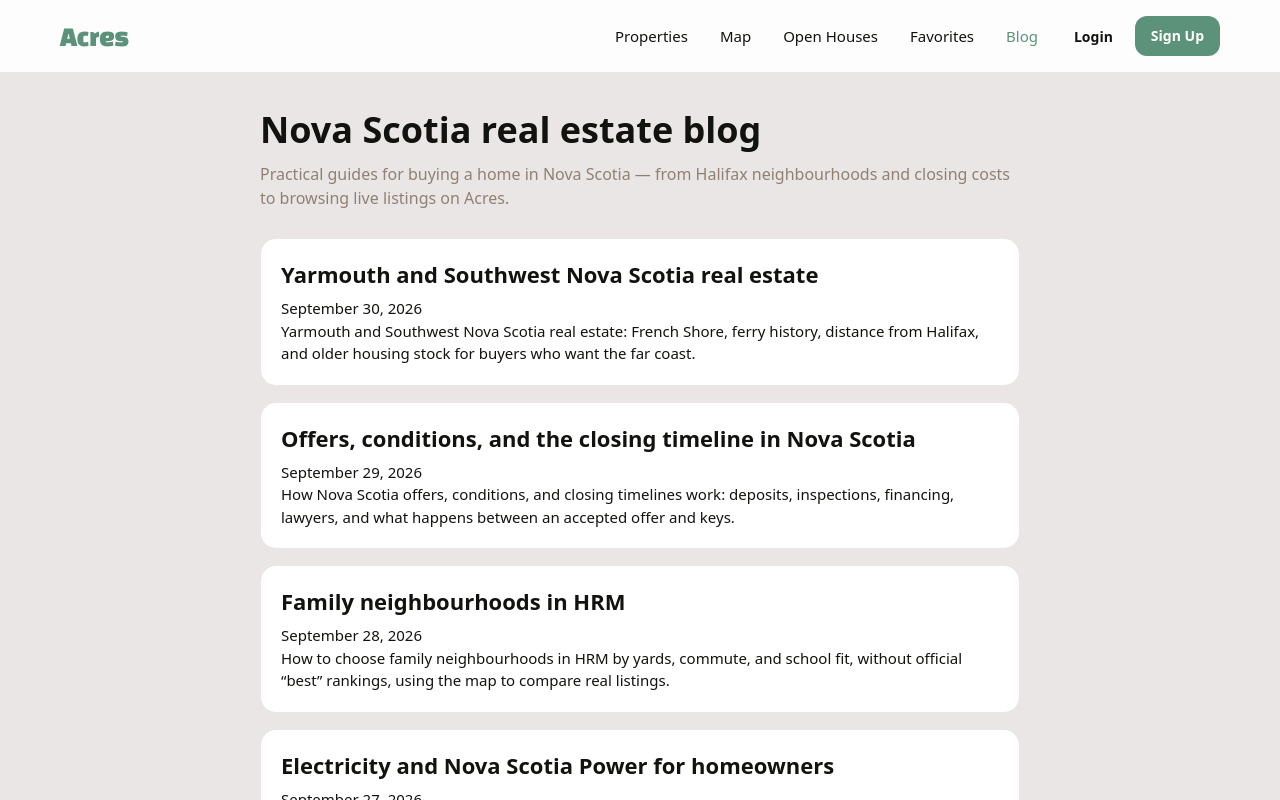
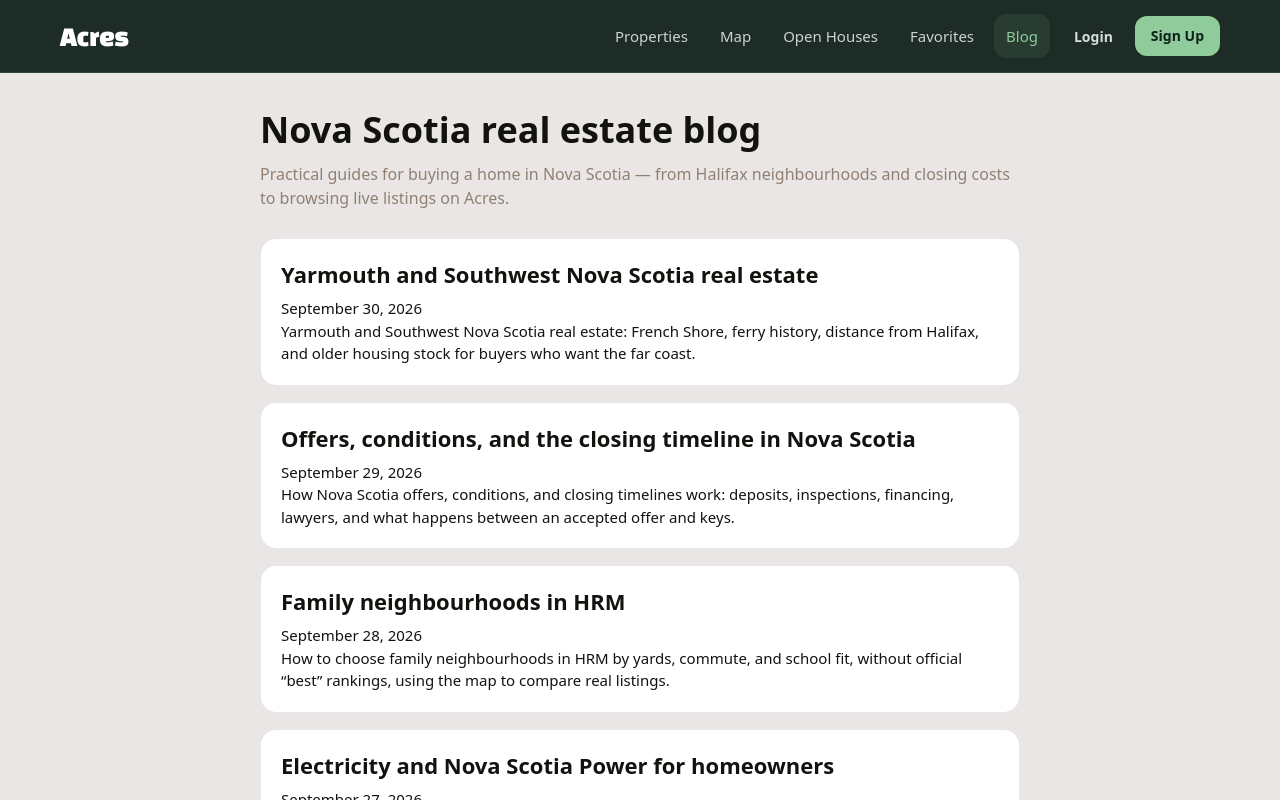
Before and after one commit to Mck166/acres-web, a Next.js app: page /blog in a window 1280 px wide. Shown: the top 800 px of the page. Built offline with nearby package versions, Linux system fonts and the light colour scheme; no server answers.

Commit message:
Darken site header to match Acres brand greens
Switch the sticky nav to a deep green glass treatment with light
wordmark and links so it sits cleaner over the homepage hero and the
rest of the site.

Co-authored-by: Gavin <Mck166@users.noreply.github.com>

```diff
--- a/components/Header.module.css
+++ b/components/Header.module.css
@@ -2,10 +2,11 @@
   position: sticky;
   top: 0;
   z-index: 100;
-  background: rgba(255, 255, 255, 0.92);
+  background: rgba(16, 32, 26, 0.94);
   backdrop-filter: blur(16px);
   -webkit-backdrop-filter: blur(16px);
-  border-bottom: 1px solid var(--acres-border);
+  border-bottom: 1px solid rgba(143, 203, 155, 0.16);
+  color: #f3f6f4;
 }
 
 .inner {
@@ -22,7 +23,7 @@
   font-family: var(--font-brand), cursive;
   font-size: 28px;
   letter-spacing: -0.5px;
-  color: var(--acres-green);
+  color: #fff;
   line-height: 1;
 }
 
@@ -33,14 +34,15 @@
   width: 44px;
   height: 44px;
   padding: 0;
-  border: 1px solid var(--acres-border);
+  border: 1px solid rgba(243, 246, 244, 0.22);
   border-radius: 12px;
-  background: var(--acres-surface);
+  background: rgba(255, 255, 255, 0.06);
   cursor: pointer;
 }
 
 .menuButton:hover {
-  border-color: rgba(18, 19, 15, 0.18);
+  border-color: rgba(143, 203, 155, 0.45);
+  background: rgba(143, 203, 155, 0.12);
 }
 
 .menuIcon {
@@ -56,7 +58,7 @@
   width: 100%;
   height: 2px;
   border-radius: 999px;
-  background: var(--acres-text);
+  background: #f3f6f4;
   transition: transform 160ms ease, opacity 160ms ease;
 }
 
@@ -86,14 +88,15 @@
   min-height: 44px;
   padding: 8px 12px;
   border-radius: 12px;
-  color: var(--acres-text);
+  color: rgba(243, 246, 244, 0.82);
   font-size: 15px;
   font-weight: 500;
 }
 
 .link:hover,
 .linkActive {
-  color: var(--acres-green);
+  color: var(--acres-green-light);
+  background: rgba(143, 203, 155, 0.1);
 }
 
 .account {
@@ -108,9 +111,13 @@
   overflow: hidden;
   text-overflow: ellipsis;
   white-space: nowrap;
-  color: var(--acres-brown);
+  color: rgba(243, 246, 244, 0.62);
   font-size: 13px;
   text-decoration: none;
+}
+
+.email:hover {
+  color: var(--acres-green-light);
 }
 
 .logout {
@@ -139,13 +146,13 @@
   align-items: center;
   min-height: 40px;
   padding: 8px 12px;
-  color: var(--acres-text);
+  color: rgba(243, 246, 244, 0.88);
   font-size: 14px;
   font-weight: 600;
 }
 
 .loginText:hover {
-  color: var(--acres-green);
+  color: var(--acres-green-light);
 }
 
 .loginLink {
@@ -155,17 +162,17 @@
   min-height: 40px;
   padding: 0 16px;
   border-radius: 12px;
-  background: var(--acres-green);
-  color: #fff;
+  background: var(--acres-green-light);
+  color: #10201a;
   font-size: 14px;
-  font-weight: 600;
+  font-weight: 700;
   line-height: 1;
   text-align: center;
 }
 
 .loginLink:hover {
-  background: #4e7f69;
-  color: #fff;
+  background: #a6d7b0;
+  color: #10201a;
 }
 
 @media (max-width: 720px) {
@@ -188,10 +195,10 @@
     align-items: stretch;
     gap: 4px;
     padding: 8px;
-    border: 1px solid var(--acres-border);
+    border: 1px solid rgba(143, 203, 155, 0.2);
     border-radius: 16px;
-    background: rgba(255, 255, 255, 0.98);
-    box-shadow: 0 12px 32px rgba(18, 19, 15, 0.12);
+    background: rgba(16, 32, 26, 0.98);
+    box-shadow: 0 16px 40px rgba(8, 16, 13, 0.45);
   }
 
   .navOpen {
@@ -209,7 +216,7 @@
     gap: 8px;
     margin: 4px 0 0;
     padding-top: 8px;
-    border-top: 1px solid var(--acres-border);
+    border-top: 1px solid rgba(243, 246, 244, 0.12);
   }
 
   .email {
```
